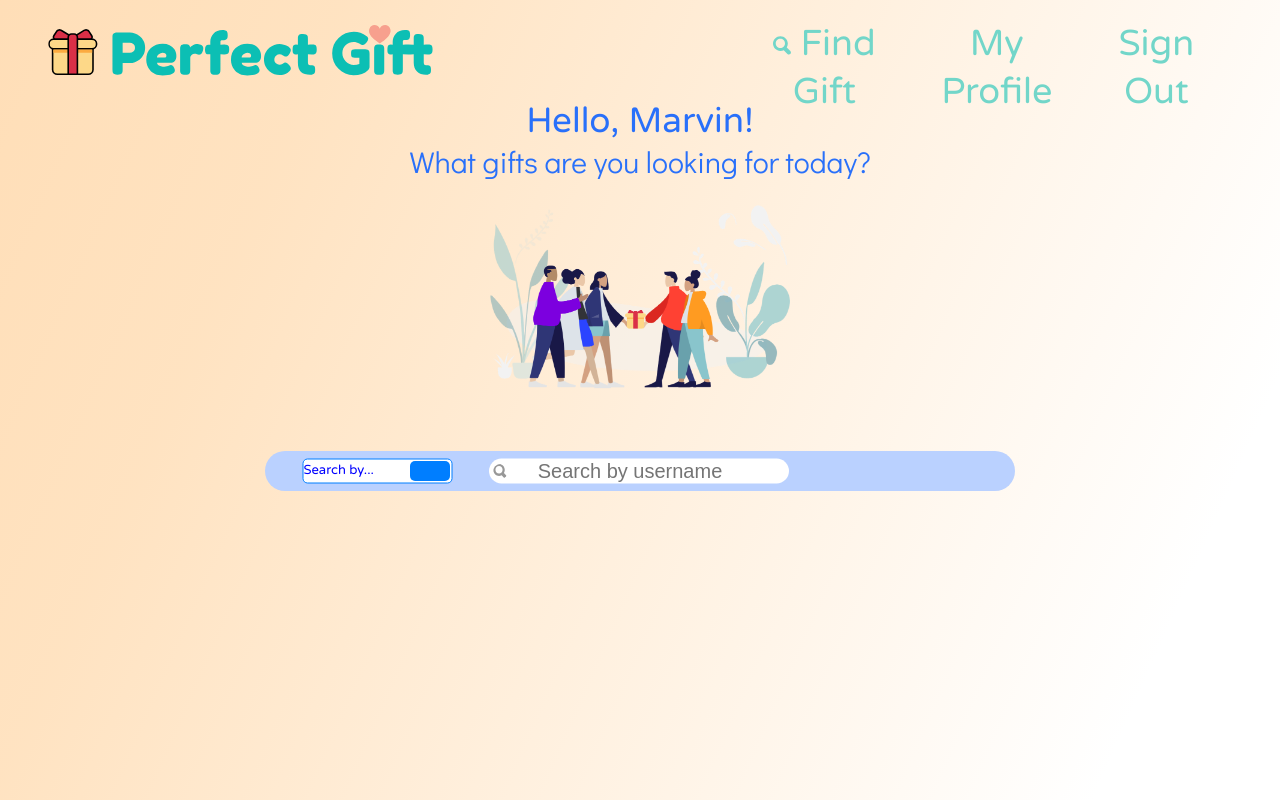
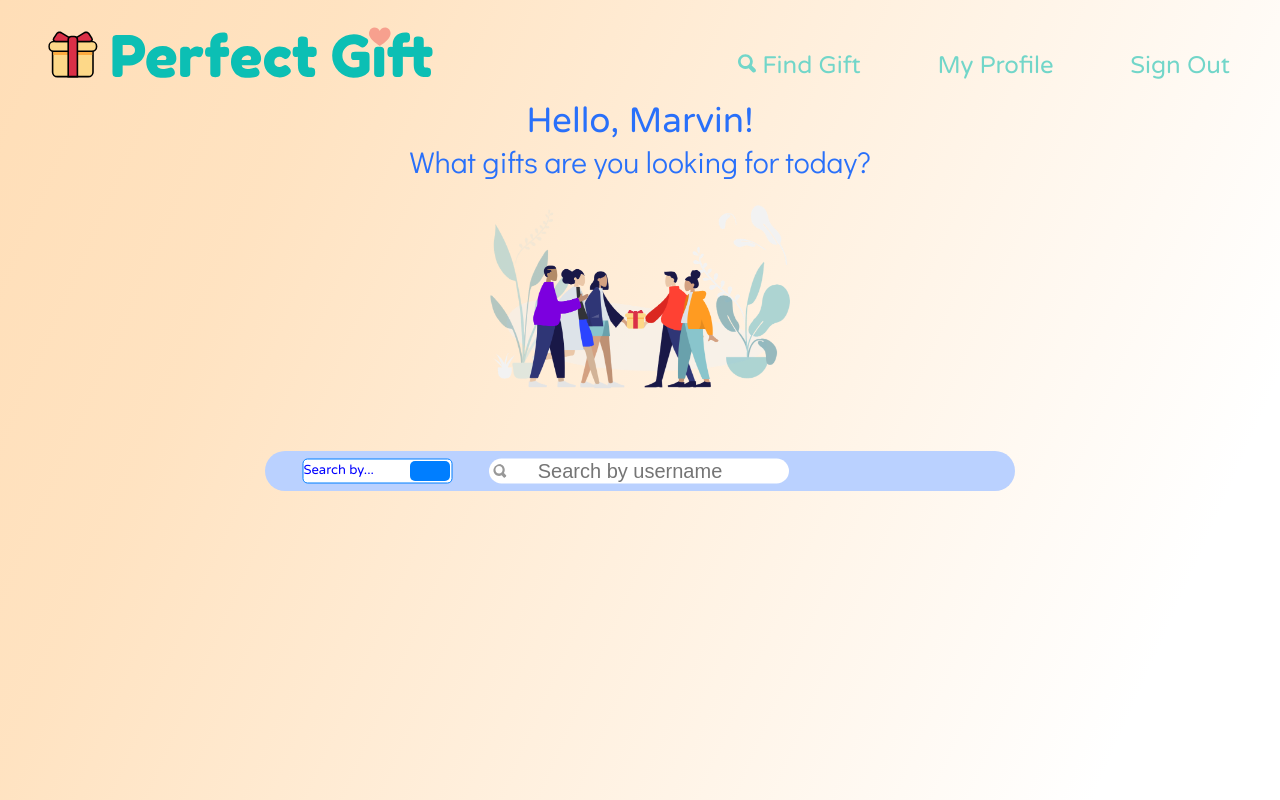
Before and after one commit to venuswku/perfect-gift, a React (Create React App) app: page /home in a window 1280 px wide. Built offline with nearby package versions, Linux system fonts and the light colour scheme.

Commit message:
place in same position for home and logo navbars

```diff
--- a/src/navigation/HomeNavbar/HomeNavbar.css
+++ b/src/navigation/HomeNavbar/HomeNavbar.css
@@ -23,7 +23,7 @@
     transform: scale(0.8);
 }
 
-.links {
+.navigation-links {
     /* display navigation links in a row */
     display: flex;
     flex-direction: row;
@@ -31,9 +31,12 @@
     /* put some space between navigation links */
     width: 40%;
     justify-content: space-between;
+}
 
-    /* text styling for navbar links */
+/* text styling for navbar links */
+.link {
     color: rgba(114, 214, 201, 1);
     text-decoration: none;
+    font-size: 24px;
     font-family: 'Varela Round';
 }
--- a/src/navigation/HomeNavbar/HomeNavbar.js
+++ b/src/navigation/HomeNavbar/HomeNavbar.js
@@ -7,11 +7,11 @@ import { ReactComponent as MagnifyGlass } from '../../images/magnify_glass.svg';
 function HomeNavbar() {
     return (
         <div className="home-navbar">
-            <Link exact to="/home"><PerfectGiftLogo className="home-navbar-logo" /></Link>
-            <div className="links">
-                <p><Link exact to="/home"><MagnifyGlass/> Find Gift</Link></p>
-                <p><Link exact to="/profile">My Profile</Link></p>
-                <p><Link exact to="/">Sign Out</Link></p>
+            <Link exact to="/home" className="home-navbar-logo"><PerfectGiftLogo/></Link>
+            <div className="navigation-links">
+                <Link exact to="/home" className="link"><MagnifyGlass/> Find Gift</Link>
+                <Link exact to="/profile" className="link">My Profile</Link>
+                <Link exact to="/" className="link">Sign Out</Link>
             </div>
         </div>
     );
--- a/src/navigation/LogoNavbar/LogoNavbar.css
+++ b/src/navigation/LogoNavbar/LogoNavbar.css
@@ -1,7 +1,7 @@
 .logo-navbar {
     position: absolute;
     height: 100px;
-    padding-top: 19px;
+    padding-top: 7px;
 
     /* display navigation links in a row */
     display: flex;
```
